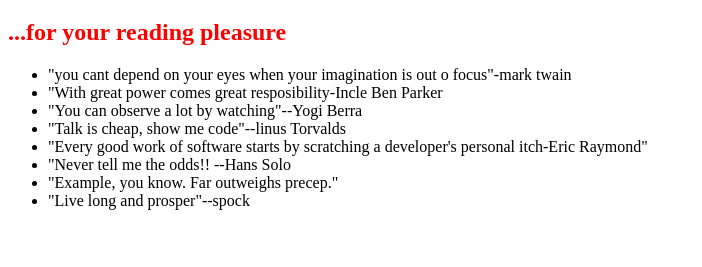
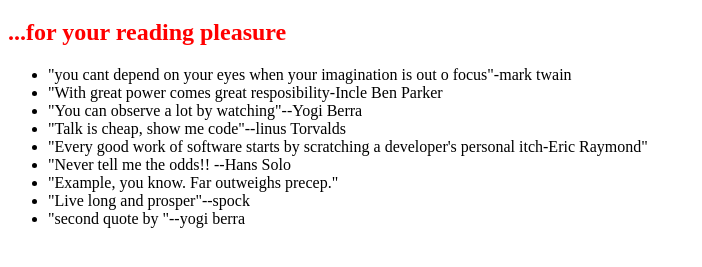
Before and after one commit to NikitaBhat/0main_openSAP_reponik, a plain HTML site: page index.html in a window 1280 px wide. Shown: the part 61-328 px from the top of the page, without its empty margins (0-702 px from the left). Drawn offline with Linux system fonts and the light colour scheme.

Commit message:
second quote by yogi berra

```diff
--- a/index.html
+++ b/index.html
@@ -19,6 +19,7 @@
 			    <li>"Never tell me the odds!! --Hans Solo</li>
                 <li>"Example, you know. Far outweighs precep."</li>
                 <li>"Live long and prosper"--spock</li>
+				<li>"second quote by "--yogi berra</li>
 			</ul>
 		</body>
 
```
